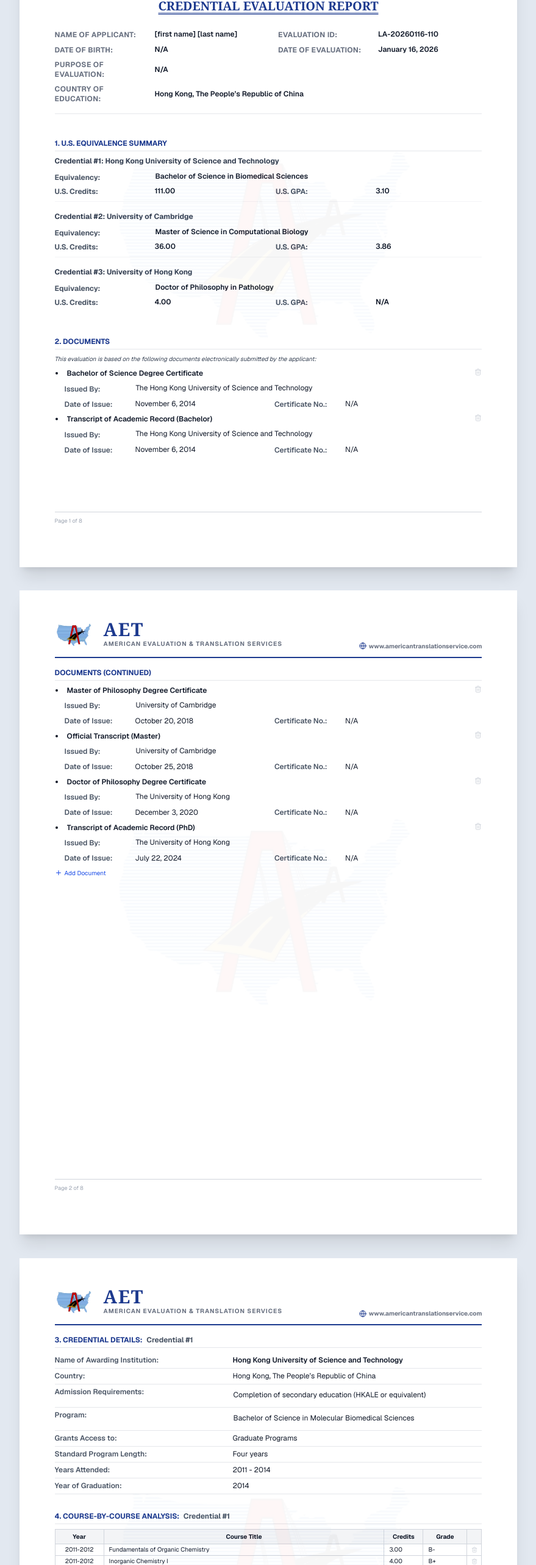
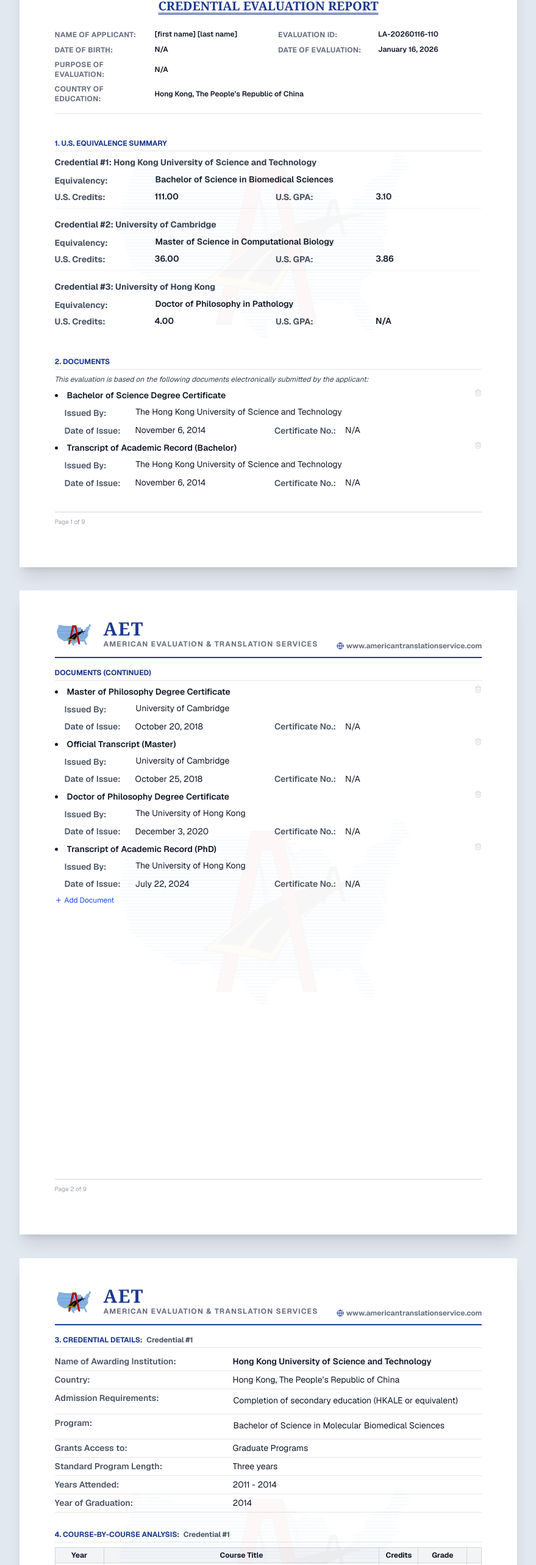
Before and after one commit to Jeromestein/html-editor, a Next.js app: page / in a window 1280 px wide. Shown: the part 223-2789 px from the top of the page at 61% size, without its empty margins (200-1079 px from the left). Built offline with nearby package versions, Linux system fonts and the light colour scheme.

Commit message:
style: Adjust report editor font sizes, apply Geist fonts, and update program length data.

```diff
--- a/app/layout.tsx
+++ b/app/layout.tsx
@@ -37,7 +37,7 @@ export default function RootLayout({
 }>) {
   return (
     <html lang="en">
-      <body className={`font-sans antialiased`}>
+      <body className={`font-sans antialiased ${(_geist as any).variable} ${(_geistMono as any).variable}`}>
         {children}
         <Analytics />
       </body>
--- a/components/report-editor.tsx
+++ b/components/report-editor.tsx
@@ -44,7 +44,7 @@ type GradeConversionProps = {
 
 const GradeConversion = ({ rows, onUpdate, readOnly = false }: GradeConversionProps) => (
   <div className="mt-4 mb-6">
-    <table className="w-1/2 text-[10px] text-center border-collapse border border-gray-300">
+    <table className="w-1/2 text-xs text-center border-collapse border border-gray-300">
       <thead>
         <tr>
           <th className="border border-gray-300 bg-gray-50 p-1">Grade Scale</th>
@@ -282,7 +282,7 @@ const EditableImage = ({ src, alt, width, height, onChange, readOnly = false, cl
             className="w-full h-auto"
           />
         ) : (
-          <div className="w-full h-12 border border-dashed border-gray-300 flex items-center justify-center text-[9px] text-gray-400 bg-gray-50/50 hover:bg-gray-100/50 transition-colors rounded">
+          <div className="w-full h-12 border border-dashed border-gray-300 flex items-center justify-center text-[10px] text-gray-400 bg-gray-50/50 hover:bg-gray-100/50 transition-colors rounded">
             Upload Signature
           </div>
         )}
@@ -1210,7 +1210,7 @@ function ReportPage({
             <ApplicantInfo data={data} updateDataField={updateDataField} readOnly={readOnly} />
 
             <SectionTitle>1. U.S. Equivalence Summary</SectionTitle>
-            <div className="mb-6 text-xs space-y-4">
+            <div className="mb-6 text-sm space-y-4">
               {data.credentials.map((cred, idx) => (
                 <div key={cred.id} className="border-b border-gray-100 pb-2 last:border-0">
                   <div className="font-bold text-gray-700 mb-1">
@@ -1257,12 +1257,12 @@ function ReportPage({
 
             {/* Documents Intro Text */}
             {documentsHeading === "2. Documents" && (
-              <div className="text-[10px] text-gray-700 mb-2 italic">
+              <div className="text-xs text-gray-700 mb-2 italic">
                 This evaluation is based on the following documents electronically submitted by the applicant:
               </div>
             )}
 
-            <ul className="list-disc pl-4 space-y-2 text-xs" ref={documentsListRef}>
+            <ul className="list-disc pl-4 space-y-2 text-sm" ref={documentsListRef}>
               {documents.map((entry, index) => (
                 <li
                   key={`${entry.document.title}-${entry.index}`}
@@ -1319,7 +1319,7 @@ function ReportPage({
               <button
                 type="button"
                 onClick={addDocument}
-                className="no-print mt-2 flex items-center gap-1 text-[10px] text-blue-700 hover:text-blue-900 transition-colors"
+                className="no-print mt-2 flex items-center gap-1 text-xs text-blue-700 hover:text-blue-900 transition-colors"
               >
                 <Plus size={12} /> Add Document
               </button>
@@ -1399,7 +1399,7 @@ function ReportPage({
             <EditableTextarea
               value={data.evaluationNotes || ""}
               onChange={(value) => updateDataField("evaluationNotes", value)}
-              className="text-[10px] text-gray-500 text-justify mb-4 leading-tight min-h-[3rem]"
+              className="text-xs text-gray-500 text-justify mb-4 leading-tight min-h-[3rem]"
               readOnly={readOnly}
             />
 
@@ -1426,12 +1426,12 @@ const Header = () => (
       <Image src="/web-app-manifest-512x512.png" alt="AET Logo" width={64} height={64} className="h-16 w-auto mb-[-4px]" />
       <div>
         <div className="text-3xl font-black text-blue-900 tracking-wider font-serif leading-none">AET</div>
-        <div className="text-[10px] font-bold text-gray-500 uppercase tracking-widest mt-1 leading-none">
+        <div className="text-xs font-bold text-gray-500 uppercase tracking-widest mt-1 leading-none">
           American Evaluation & Translation Services
         </div>
       </div>
     </div>
-    <div className="text-[10px] font-bold text-gray-500 mb-0.5">
+    <div className="text-xs font-bold text-gray-500 mb-0.5">
       <a
         href="https://www.americantranslationservice.com"
         target="_blank"
@@ -1452,7 +1452,7 @@ type FooterProps = {
 }
 
 const Footer = ({ pageIndex, totalPages, refNo }: FooterProps) => (
-  <footer className="report-footer border-t border-gray-300 pt-2 flex justify-between text-[9px] text-gray-400 mt-auto shrink-0">
+  <footer className="report-footer border-t border-gray-300 pt-2 flex justify-between text-[10px] text-gray-400 mt-auto shrink-0">
     <span>
       Page {pageIndex + 1} of {totalPages}
     </span>
@@ -1623,9 +1623,9 @@ const CredentialDetails = ({
   }
 
   return (
-    <div className="text-xs">
+    <div className="text-sm">
       {canShowCredentialTable && (
-        <table className="w-full text-xs border-collapse mb-3 table-fixed">
+        <table className="w-full text-sm border-collapse mb-3 table-fixed">
           <tbody>
             <DetailRow label="Name of Awarding Institution">
               <EditableInput
@@ -1868,19 +1868,19 @@ const CourseTable = ({
 }: CourseTableProps) => {
   if (!courses || courses.length === 0) {
     if (!showEmptyState) return null
-    return <div className="text-xs text-gray-400 italic p-2 text-center">No courses listed on this page.</div>
+    return <div className="text-sm text-gray-400 italic p-2 text-center">No courses listed on this page.</div>
   }
 
   const showActions = !readOnly
 
   return (
-    <table className="course-table w-full text-[10px] text-center border-collapse border border-gray-300 table-fixed">
+    <table className="course-table w-full text-xs text-center border-collapse border border-gray-300 table-fixed">
       <thead className="bg-gray-100 print:bg-gray-50" ref={headerRef}>
         <tr>
           <th className="border border-gray-300 p-1 w-20">Year</th>
           <th className="border border-gray-300 p-1 text-center">Course Title</th>
           <th className="border border-gray-300 p-1 w-16">Credits</th>
-          <th className="border border-gray-300 p-1 w-18">Grade</th>
+          <th className="border border-gray-300 p-1 w-20">Grade</th>
           {showActions && <th className="border border-gray-300 p-1 w-6 no-print"></th>}
         </tr>
       </thead>
@@ -1966,7 +1966,7 @@ const CourseTable = ({
 }
 
 const References = () => (
-  <div className="text-[9px] mb-4 mt-2">
+  <div className="text-[10px] mb-4 mt-2">
     <ul className="list-disc pl-4 space-y-1 text-gray-600">
       <li>International Association of Universities (IAU). (2009). <em>International Handbook of Universities</em> (21st). Palgrave Macmillan.</li>
       <li>Europa Publications. (2011). <em>The Europa World of Learning</em> (62nd). Routledge.</li>
@@ -1980,7 +1980,7 @@ const References = () => (
 )
 
 const Remarks = () => (
-  <div className="text-[9px] text-gray-500 text-justify mb-4 leading-tight">
+  <div className="text-[10px] text-gray-500 text-justify mb-4 leading-tight">
     <strong>Remarks:</strong> This report is advisory in nature and is not binding upon any institution or agency. It is
     based on the analysis of documents submitted by the applicant. AET is an Endorsed Member of the Association of
     International Credential Evaluators (AICE).
@@ -2018,7 +2018,7 @@ const Signatures = ({
             className="text-center w-full bg-transparent"
           />
         </div>
-        <div className="text-[9px] text-gray-600">Evaluator</div>
+        <div className="text-[10px] text-gray-600">Evaluator</div>
       </div>
 
       {/* Senior Evaluator Block */}
@@ -2041,7 +2041,7 @@ const Signatures = ({
             className="text-center w-full bg-transparent"
           />
         </div>
-        <div className="text-[9px] text-gray-600">Senior Evaluator</div>
+        <div className="text-[10px] text-gray-600">Senior Evaluator</div>
       </div>
     </div>
 
--- a/lib/report-data.ts
+++ b/lib/report-data.ts
@@ -223,7 +223,7 @@ export const buildSampleData = (): SampleData => ({
       admissionRequirements: "Completion of secondary education (HKALE or equivalent)",
       program: "Bachelor of Science in Molecular Biomedical Sciences",
       grantsAccessTo: "Graduate Programs",
-      standardProgramLength: "Four years",
+      standardProgramLength: "Three years",
       yearsAttended: "2011 - 2014",
       yearOfGraduation: "2014",
       equivalenceStatement: "Bachelor of Science in Biomedical Sciences",
@@ -271,7 +271,7 @@ export const buildSampleData = (): SampleData => ({
       admissionRequirements: "Bachelor's degree with a proven record of outstanding performance from a recognized institution",
       program: "Doctor of Philosophy (Major in Pathology)",
       grantsAccessTo: "Postdoctoral Research / Academic Appointments",
-      standardProgramLength: "4 years",
+      standardProgramLength: "Six years",
       yearsAttended: "2014 - 2020",
       yearOfGraduation: "2020",
       equivalenceStatement: "Doctor of Philosophy in Pathology",
```
